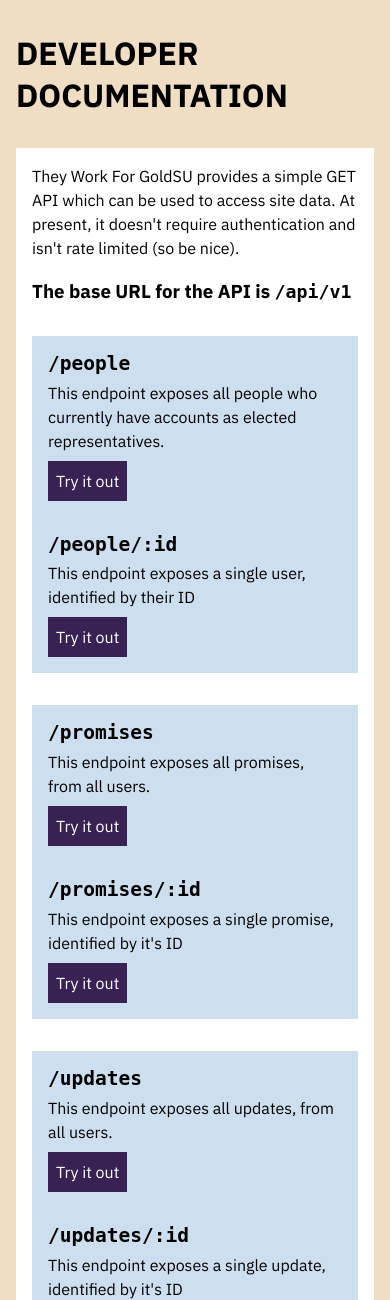
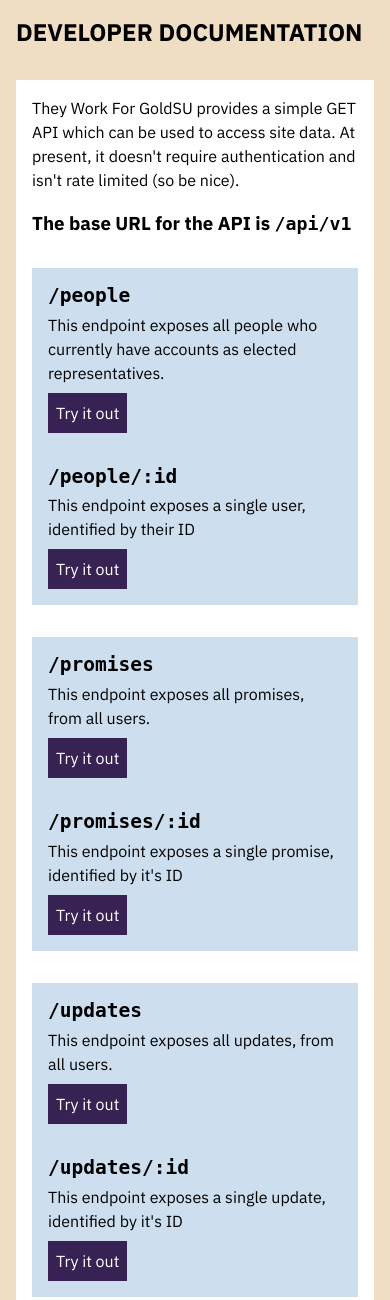
Before and after one commit to phazonoverload/theyworkforgoldsu, a Flask app: page /api in a window 390 px wide. Shown: the part 117-1417 px from the top of the page. Run offline with Flask 2, Linux system fonts and the light colour scheme; some libraries are stand-ins or nearby versions.

Commit message:
officer page mobile

```diff
--- a/app/static/_mobile-nav.scss
+++ b/app/static/_mobile-nav.scss
@@ -38,6 +38,7 @@ body {
   will-change: transform;
   /* A background-color is required */
   min-height: 100vh;
+  background: var(--background);
 }
 
 .slideout-open,
--- a/app/static/_officer.scss
+++ b/app/static/_officer.scss
@@ -9,6 +9,14 @@
   h3 {
     margin-top: 1em;
     margin-bottom: 0.5em;
+  }
+  @media screen and (max-width: $break-mid) {
+    grid-template-columns: 1fr 2fr;
+    grid-column-gap: 1em;
+    margin-bottom: 1em;
+    h3, a.btn {
+      display: none;
+    }
   }
 }
 
@@ -26,6 +34,9 @@ nav.officer-panes {
       background: white;
       font-weight: bold;
     }
+    @media screen and (max-width: $break-mid) {
+      font-size: 0.8em;
+    }
   }
   ~ .box {
     margin-top: 0;
--- a/app/static/_page-title.scss
+++ b/app/static/_page-title.scss
@@ -10,4 +10,14 @@
   p {
     margin-top: 1em;
   }
+  @media screen and (max-width: $break-mid) {
+    margin-top: 1em;
+    margin-bottom: 0;
+    h1 {
+      font-size: 1.5em;
+    }
+    h2 {
+      font-size: 1.25em;
+    }
+  }
 }
--- a/app/static/_promise-update-listing.scss
+++ b/app/static/_promise-update-listing.scss
@@ -15,6 +15,12 @@
       margin-bottom: 0;
       border-bottom: 0;
       padding-bottom: 0;
+    }
+  }
+  @media screen and (max-width: $break-mid) {
+    li {
+      margin-top: 1em;
+      padding-bottom: 1em;
     }
   }
 }
@@ -36,6 +42,11 @@ ul.promises {
     a.new {
       margin-left: 1em;
     }
+    @media screen and (max-width: $break-mid) {
+      a {
+        font-size: 0.8em;
+      }
+    }
   }
 }
 
--- a/app/static/style.css
+++ b/app/static/style.css
@@ -179,6 +179,7 @@ body {
   will-change: transform;
   /* A background-color is required */
   min-height: 100vh;
+  background: var(--background);
 }
 
 .slideout-open,
@@ -278,6 +279,19 @@ footer .links a {
 
 .hero p {
   margin-top: 1em;
+}
+
+@media screen and (max-width: 900px) {
+  .hero {
+    margin-top: 1em;
+    margin-bottom: 0;
+  }
+  .hero h1 {
+    font-size: 1.5em;
+  }
+  .hero h2 {
+    font-size: 1.25em;
+  }
 }
 
 .btn, form input[type=submit] {
@@ -444,6 +458,14 @@ ul.updates li:last-child {
   padding-bottom: 0;
 }
 
+@media screen and (max-width: 900px) {
+  ul.promises li,
+  ul.updates li {
+    margin-top: 1em;
+    padding-bottom: 1em;
+  }
+}
+
 ul.promises li p {
   margin-top: 0.5em;
 }
@@ -455,6 +477,12 @@ ul.promises li a.btn {
 
 ul.promises li a.new {
   margin-left: 1em;
+}
+
+@media screen and (max-width: 900px) {
+  ul.promises li a {
+    font-size: 0.8em;
+  }
 }
 
 ul.updates p {
@@ -564,6 +592,17 @@ ul.updates h4 {
   margin-bottom: 0.5em;
 }
 
+@media screen and (max-width: 900px) {
+  .officer.hero {
+    grid-template-columns: 1fr 2fr;
+    grid-column-gap: 1em;
+    margin-bottom: 1em;
+  }
+  .officer.hero h3, .officer.hero a.btn {
+    display: none;
+  }
+}
+
 nav.officer-panes {
   display: grid;
   grid-template-columns: 1fr 1fr;
@@ -581,6 +620,12 @@ nav.officer-panes a {
 nav.officer-panes a.active {
   background: white;
   font-weight: bold;
+}
+
+@media screen and (max-width: 900px) {
+  nav.officer-panes a {
+    font-size: 0.8em;
+  }
 }
 
 nav.officer-panes ~ .box {
--- a/app/templates/_update.html
+++ b/app/templates/_update.html
@@ -7,7 +7,7 @@
     <p>{{update.personal}}</p>
     <small>
       <span>{{update.datetime}} by </span>
-      {% if user_id %}
+      {% if update.user_id %}
         <a href="{{url_for('officer', role=update.user.role.value)}}">
           {{update.user.name}}
         </a>
```
Also changed, not shown: 1 other file.
